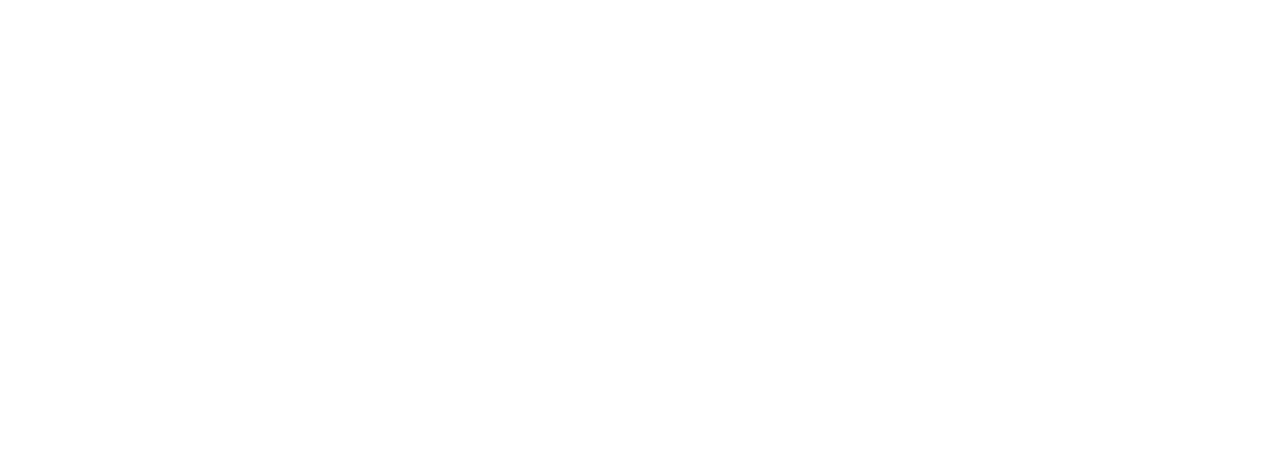
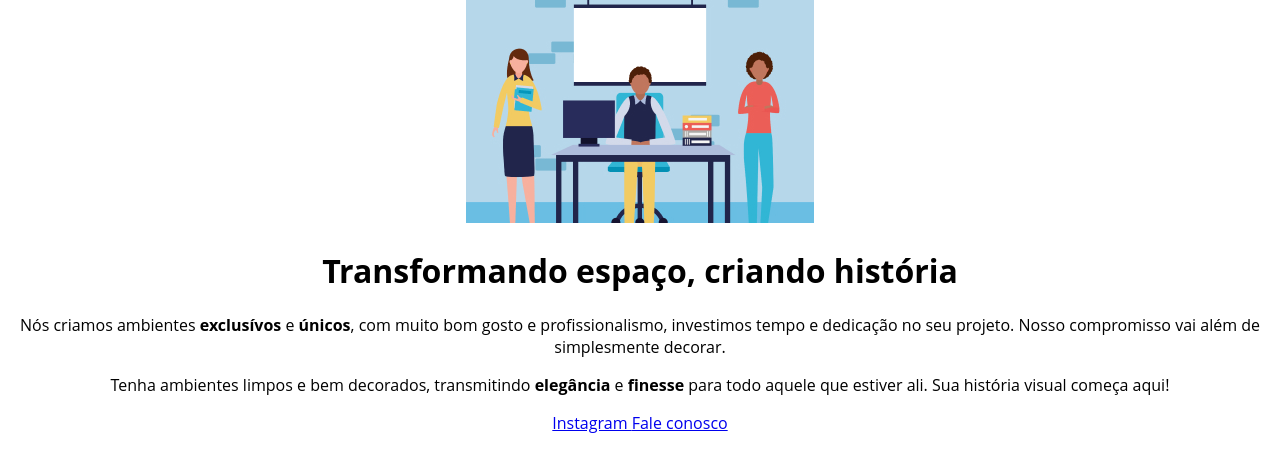
Before and after one commit to floresjacques26/teste, a plain HTML site: page index.html in a window 1280 px wide. Drawn offline with Linux system fonts and the light colour scheme.

```diff
--- a/index.html
+++ b/index.html
@@ -3,9 +3,27 @@
 <head>
     <meta charset="UTF-8">
     <meta name="viewport" content="width=device-width, initial-scale=1.0">
-    <title>Document</title>
+    <title>Primeiro site</title>
+    <link rel="stylesheet" href="style.css"
+    <link rel="preconnect" href="https://fonts.gstatic.com" crossorigin>
+    <link rel="preconnect" href="https://fonts.googleapis.com">
+    <link href="https://fonts.googleapis.com/css2?family=Inter:wght@100..900&display=swap" rel="stylesheet">
 </head>
 <body>
 
+<div id="hero">
+    <img src="novapasta/image 1.jpg"
+    alt="Descrição da imagem"
+    />
+
+</div>
+    <h1>Transformando<span> espaço</span>, criando <span> história</span> </h1>
+    <p> Nós criamos ambientes<strong> exclusívos</strong> e<strong> únicos</strong>, com muito bom gosto e profissionalismo, investimos tempo e dedicação no seu projeto. Nosso compromisso vai além de simplesmente decorar.</p>
+<p>Tenha ambientes limpos e bem decorados, transmitindo<strong> elegância</strong>  e<strong> finesse</strong> para todo aquele que estiver ali. Sua história visual começa aqui!</p>
+
+<div id="footer">
+<a href="http:intagram.com/art.jacques">Instagram </a>
+<a href="mailto:artistaplasticojacques@gmail.com">Fale conosco</a>
+</div>
 </body>
 </html>
--- /dev/null
+++ b/style.css
@@ -0,0 +1,9 @@
+body {
+    font-family: 'Open Sans', sans-serif;
+    /*alina todos os elementos ao centro */
+    text-align: center;
+
+    margin: 0;
+
+
+}
```
Also changed, not shown: novapasta/image 1.jpg (added).
